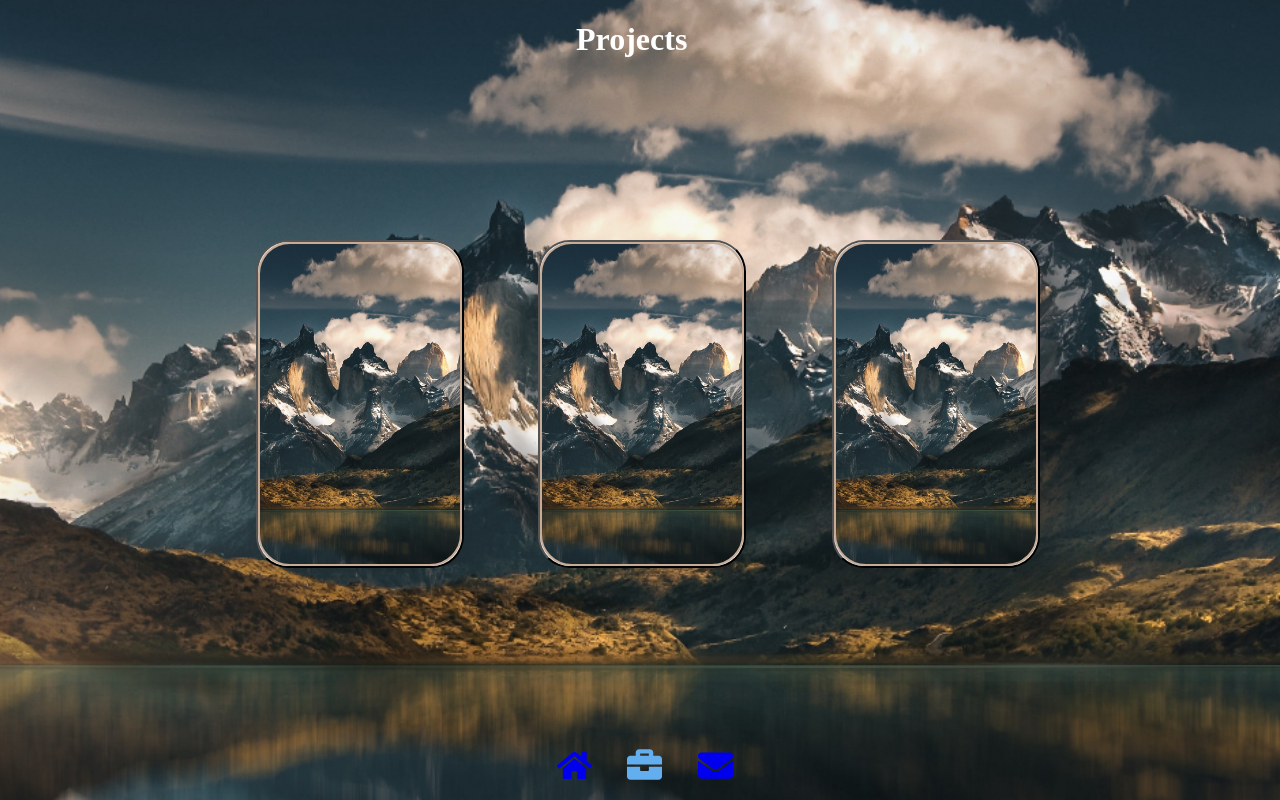
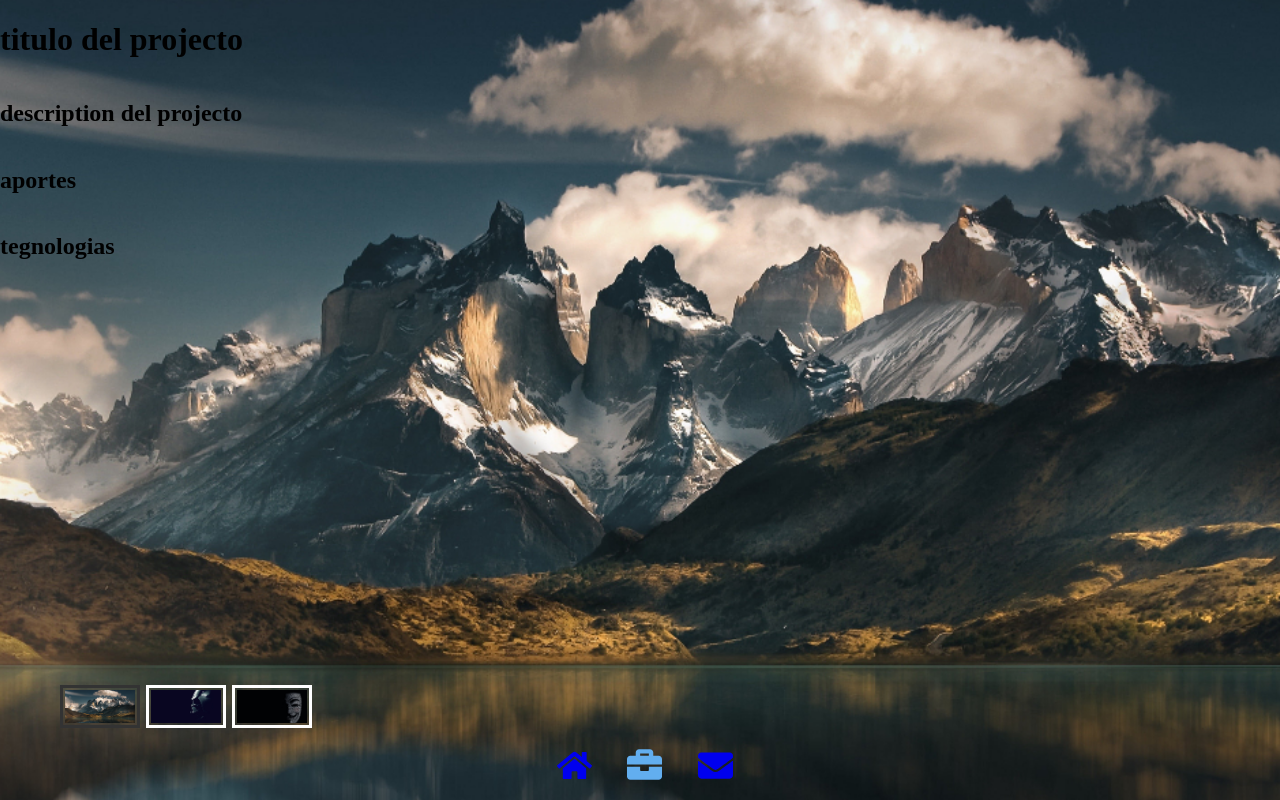
Before and after one commit to FacundoAylan/Portafolio, a React (Vite) app: page / in a window 1280 px wide. Both pictures are taken after a click on the button "Projects". Built offline with nearby package versions, Linux system fonts and the light colour scheme.

Commit message:
mejoras en el componente projects

```diff
--- a/package.json
+++ b/package.json
@@ -14,6 +14,7 @@
     "react": "^18.2.0",
     "react-dom": "^18.2.0",
     "react-icons": "^4.10.1",
+    "react-responsive-carousel": "^3.2.23",
     "react-router-dom": "^6.14.2",
     "typewriter-effect": "^2.20.1"
   },
--- a/src/Component/3-Projects/Projects.jsx
+++ b/src/Component/3-Projects/Projects.jsx
@@ -1,45 +1,43 @@
 import React, { useState } from 'react';
+import { Carousel } from 'react-responsive-carousel';
+import 'react-responsive-carousel/lib/styles/carousel.min.css';
 import './index.css';
-import data from '../../nahuelData';
+import image1 from '../../assets/mario.jpg';
+import image2 from '../../assets/contact.jpg';
+import image3 from '../../assets/home.jpg';
+
+const images = [image1,image2,image3];
 
 const Projects = () => {
-  const [isModalOpen, setIsModalOpen] = useState(false);
+  const [currentImage, setCurrentImage] = useState(images[0]);
 
-  const handleOpenModal = () => {
-    setIsModalOpen(true);
-  };
-
-  const handleCloseModal = () => {
-    setIsModalOpen(false);
+  const handleImageChange = (index) => {
+    setCurrentImage(images[index]);
   };
 
   return (
-    <div className="Container_project">
-      <h1 className="title-project">Projects</h1>
-      <div className="cards-container">
-        <button className="open-modal-button1" onClick={handleOpenModal}>
-          <div className="card"></div>
-        </button>
-        <button className="open-modal-button2" onClick={handleOpenModal}>
-          <div className="card"></div>
-        </button>
-        <button className="open-modal-button3" onClick={handleOpenModal}>
-          <div className="card"></div>
-        </button>
-        {isModalOpen && (
-          <div className="modal-overlay" onClick={handleCloseModal}>
-            <div className="modal">
-              <button onClick={handleCloseModal} className="button-modal">
-                X
-              </button>
-              <h1>Projects</h1>
-              <h2>{data.projects.rickAndMorty}</h2>
-              <h2>{data.projects.dogs}</h2>
-              <h2>{data.projects.bodu}</h2>
-            </div>
+    <div className="carousel-container">
+      <div
+        className="background-image"
+        style={{ backgroundImage: `url(${currentImage})` }}
+      >
+        <h1>titulo del projecto</h1>
+        <h2>description del projecto</h2>
+        <h2>aportes</h2>
+        <h2>tegnologias</h2>
+      </div>
+      <Carousel
+        showArrows={true}
+        onChange={handleImageChange}
+        dynamicHeight={false}
+        className="carousel"
+      >
+        {images.map((image, index) => (
+          <div key={index} className='container-image'>
+            <img  className='image' src={image} alt={`Image ${index}`} />
           </div>
-        )}
-      </div>
+        ))}
+      </Carousel>
     </div>
   );
 };
--- a/src/Component/3-Projects/index.css
+++ b/src/Component/3-Projects/index.css
@@ -1,148 +1,55 @@
-.Container_project {
-  height: 100vh;
+/* CarouselWithBackground.css */
+
+.carousel-container {
+  position: relative;
   width: 100%;
-  background-image: url('../../assets/mario.jpg');
-  background-size: cover;
-  background-repeat: no-repeat;
-  background-position: center;
-}
-
-.title-project {
-  position: absolute;
-  color: white;
-  left: 45%;
-}
-
-.cards-container {
   height: 100vh;
 }
 
-.card {
-  height: 40vh;
-  width: 200px;
-  background-image: url('../../assets/mario.jpg');
-  background-size: cover;
-  background-repeat: no-repeat;
-  background-position: center;
-  border-radius: 2rem;
-  cursor: pointer;
-  border: 2px solid #c6ab96;
-  transition: transform 0.3s ease-in-out;
-}
-
-.card:hover {
-  transform: scale(1.1);
-}
-
-.open-modal-button1 {
-  padding: 0;
-  border-radius: 2rem;
+.background-image {
+  display: flex;
+  flex-direction: column;
+  justify-content: start;
+  text-align: start;
+  background-color: aqua;
   position: absolute;
-  margin: 0;
-  top: 30%;
-  left: 20%;
-  animation: moveAnimation 1s linear 1;
-}
-
-.open-modal-button2 {
-  padding: 0;
-  border-radius: 2rem;
-  position: absolute;
-  margin: 0;
-  top: 30%;
-  left: 42%;
-  animation: moveAnimation2 1s linear 1;
-}
-
-.open-modal-button3 {
-  padding: 0;
-  border-radius: 2rem;
-  position: absolute;
-  margin: 0;
-  top: 30%;
-  left: 65%;
-  animation: moveAnimation3 1s linear 1;
-}
-
-@keyframes moveAnimation {
-  0% {
-    top: 55%;
-    left: 0;
-    opacity: 1;
-  }
-  100% {
-    opacity: 1;
-    left: 20%;
-  }
-}
-
-@keyframes moveAnimation2 {
-  0% {
-    top: 0;
-    opacity: 1;
-  }
-  100% {
-    opacity: 1;
-    top: 30%;
-  }
-}
-
-@keyframes moveAnimation3 {
-  0% {
-    top: 55%;
-    left: 75%;
-    opacity: 1;
-  }
-  100% {
-    opacity: 1;
-    left: 65%;
-  }
-}
-
-.modal-overlay {
-  position: fixed;
   top: 0;
   left: 0;
   width: 100%;
   height: 100%;
-  background-color: rgba(0, 0, 0, 0.5);
-  display: flex;
-  justify-content: center;
-  align-items: center;
-  z-index: 1000;
+  background-size: cover;
+  background-repeat: no-repeat;
+  background-position: center;
+  z-index: -1;
+  transition: background-image 0.3s ease;
+}
+.carousel {
+  position: absolute;
+  bottom: 4%;
+  padding: 0;
+}
+.carousel .slide img {
+  position: absolute;
+}
+.container-image {
+  background-color: blue;
+  width: 20%;
+  height: 100%;
 }
 
-.modal {
-  background: transparent;
-  backdrop-filter: blur(15px);
-  color: white;
-  border-radius: 2rem;
-  padding: 20px;
-  box-shadow: 0 2px 8px rgba(0, 0, 0, 0.2);
-  max-width: 90%;
-  max-height: 90vh;
-  overflow: scroll;
-  transition: 0.5s;
+/* Estilos para las flechas del carrusel */
+.carousel.carousel-slider .control-arrow {
+  width: 20%;
+  height: 5vh;
+  background-color: rgba(224, 18, 18, 0.3);
+  border-radius: 50%;
+  padding: 10px;
+  margin: 0 10px;
+  cursor: pointer;
+  transform: scale(1.1);
+  transition: background-color 0.3s;
 }
 
-.modal h2 {
-  margin-top: 0;
+.carousel.slide img:hover {
+  transform: scale(1.1);
 }
-
-.modal p {
-  margin-bottom: 20px;
-}
-
-.button-modal {
-  background-color: red;
-  color: white;
-  border: none;
-  outline: none;
-  border-radius: 2rem;
-  cursor: pointer;
-  transition: 0.5s;
-}
-
-.button-modal:hover {
-  transform: scale(1.5);
-}
```
Also changed, not shown: 1 other file (tests, documents, lock files or other folders).
